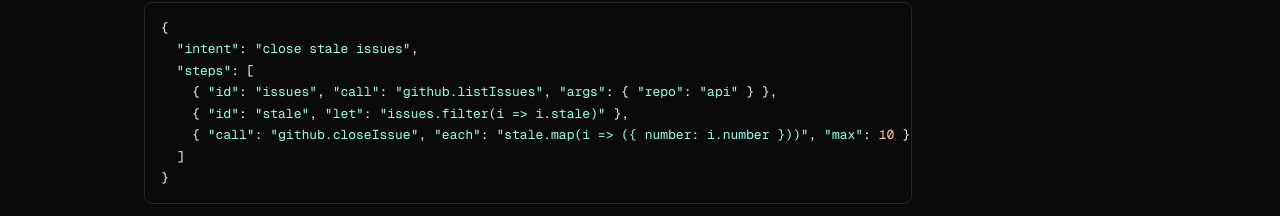
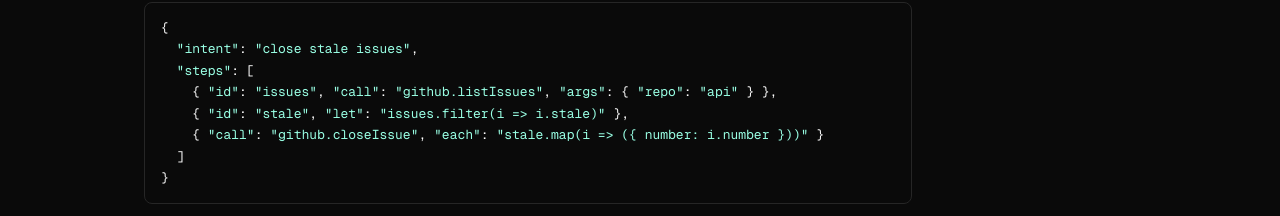
Before and after one commit to vercel-labs/callscript, a Next.js app in the folder apps/web/: page / in a window 1280 px wide. Shown: the part 354-570 px from the top of the page. Built offline with nearby package versions, Linux system fonts and the light colour scheme.

Commit message:
fix: remove max limit from closeIssue call in script steps

```diff
--- a/apps/web/app/page.tsx
+++ b/apps/web/app/page.tsx
@@ -470,7 +470,7 @@ export default function Home() {
 	"steps": [
 		{ "id": "issues", "call": "github.listIssues", "args": { "repo": "api" } },
 		{ "id": "stale", "let": "issues.filter(i => i.stale)" },
-		{ "call": "github.closeIssue", "each": "stale.map(i => ({ number: i.number }))", "max": 10 }
+		{ "call": "github.closeIssue", "each": "stale.map(i => ({ number: i.number }))" }
 	]
 }
 `}
```
